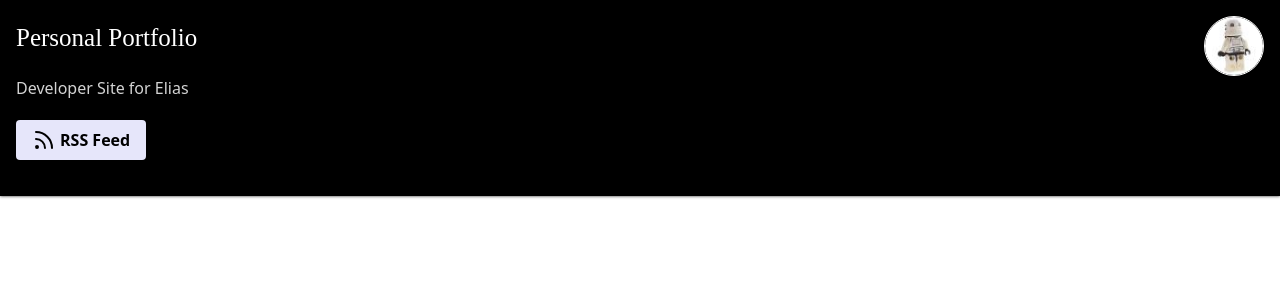
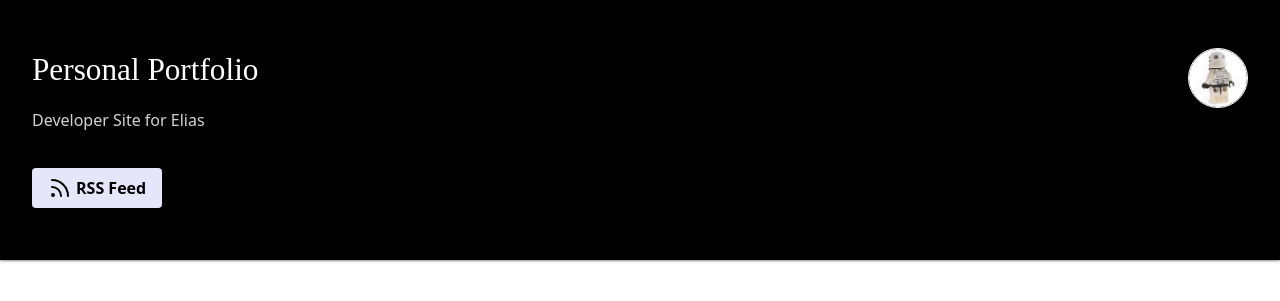
Before and after one commit to STORMTR00P3R/STORMTR00P3R.github.io, a Jekyll site: the page built from index.html, in a window 1280 px wide. Shown: the top 301 px of the page. Built offline with Jekyll 4.4.1, drawn with Linux system fonts in a browser that asks for light colours.

Commit message:
desktop view

```diff
--- a/css/base.css
+++ b/css/base.css
@@ -77,3 +77,19 @@
   .profile-menu a:visited {
     /* color: white; */
   }
+
+  @media screen and (min-width: 600px) {
+    .profile {
+        padding-block: 2rem;
+        padding-inline: 2rem;
+    }
+
+    .profile-name {
+        font-size: var(--fs-2);
+    }
+
+    .profile-bio {
+        max-width: 35ch;
+        margin-block-end: 2.25rem;
+    }
+  }
```
